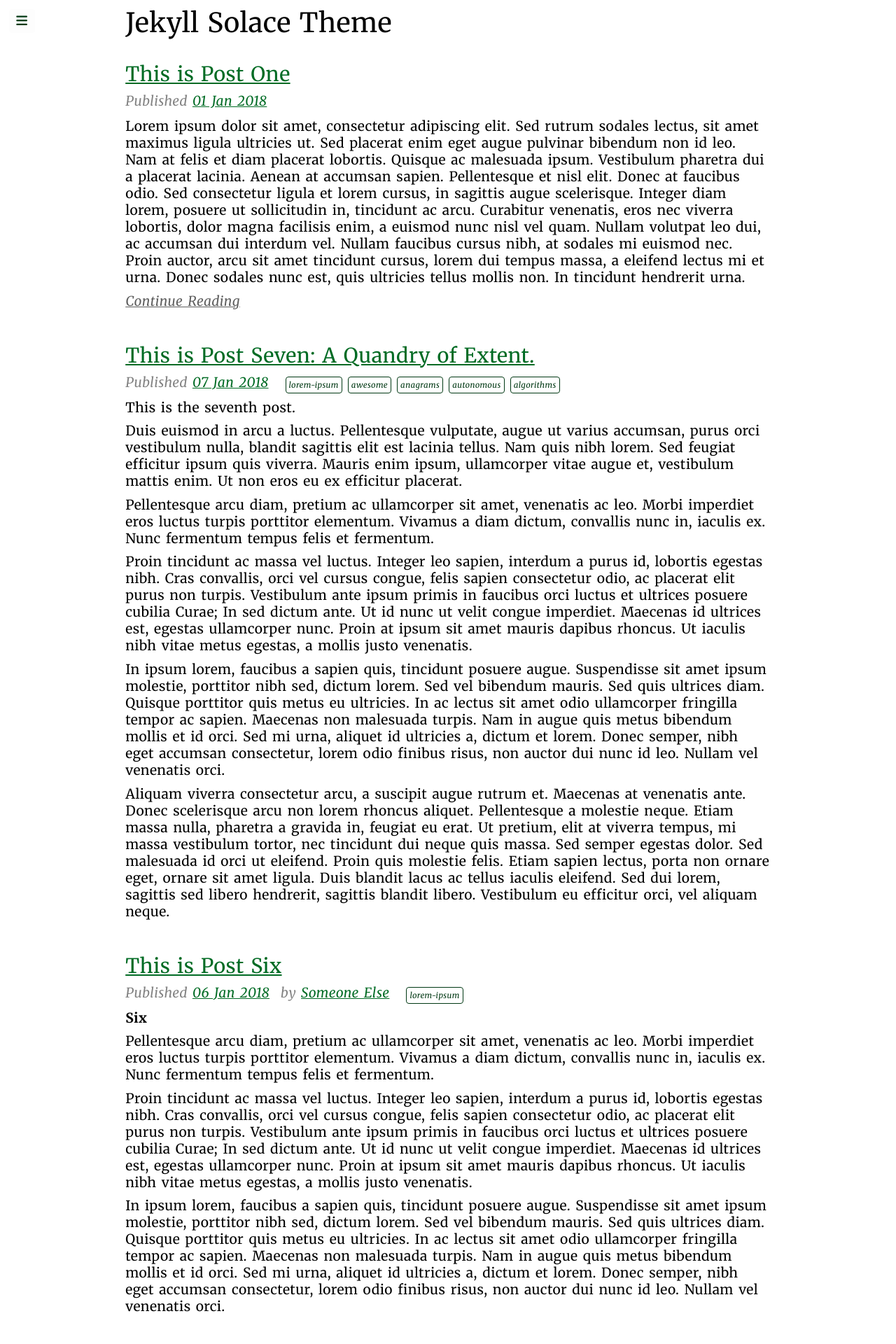
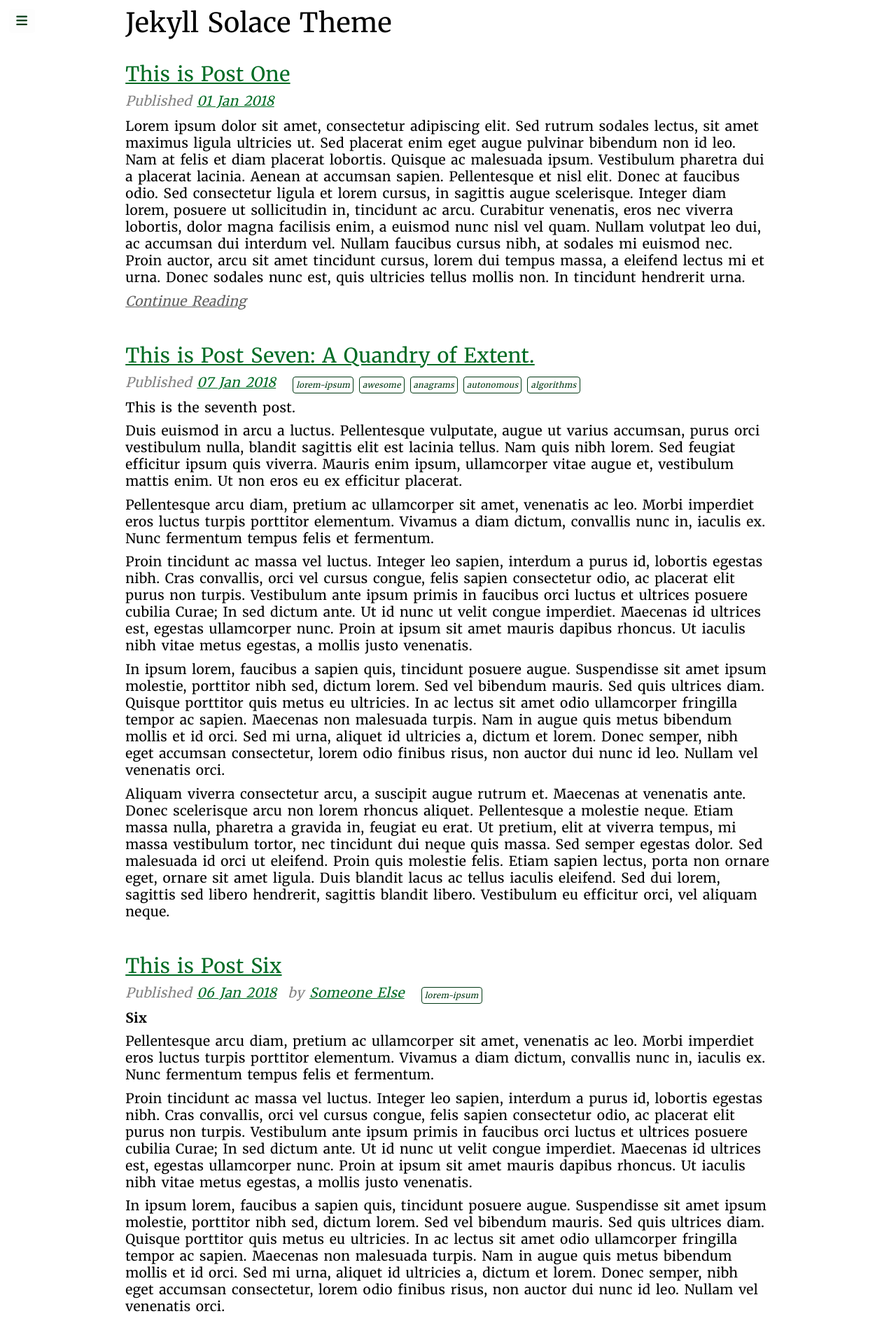
Before and after one commit to samba/jekyll-solace-theme, a Jekyll site: the page built from index.html, in a window 1280 px wide. Shown: the top 1920 px of the page at 70% size. Built offline with Jekyll 4.4.1, drawn with Linux system fonts in a browser that asks for light colours; nearby versions of some CDN libraries.

Commit message:
fallback to adobe fonts

```diff
--- a/_includes/head.html
+++ b/_includes/head.html
@@ -32,6 +32,9 @@
 <!-- Font Awesome. -->
 <script src="https://use.fontawesome.com/679388f50b.js"></script>
 
+<!-- fallback fonts -->
+<script src="//use.edgefonts.net/gentium-basic;ubuntu-mono;merriweather;allerta.js"></script>
+
 <script
     src="https://code.jquery.com/jquery-3.3.1.min.js"
     integrity="sha256-FgpCb/KJQlLNfOu91ta32o/NMZxltwRo8QtmkMRdAu8="
--- a/_sass/_fonts.scss
+++ b/_sass/_fonts.scss
@@ -5,5 +5,5 @@
 - Merriweather Sans
 */
 
-@import url("https://fonts.googleapis.com/css?family=Roboto+Mono|Ubuntu+Mono");
-@import url("http://fonts.googleapis.com/css?family=Merriweather:400,700italic,700,400italic|Merriweather+Sans:400,700italic,700,400italic");
+
+@import url('https://fonts.googleapis.com/css?family=Merriweather:400,700|Merriweather+Sans:400,700|Roboto:400,700|Roboto+Mono:400,700|Ubuntu:400,700|Ubuntu+Mono:400,700');
--- a/_sass/_vars.scss
+++ b/_sass/_vars.scss
@@ -36,8 +36,8 @@
 $base-font-size: 1.2;
 
 // Standard font characteristics
-$base-font-family: "Merriweather", serif;
-$base-font-family-sans: "Merriweather Sans", Helvetica, Arial, sans-serif;
+$base-font-family: "Merriweather", "Gentium Basic", serif;
+$base-font-family-sans: "Merriweather Sans", "Allerta", Helvetica, Arial, sans-serif;
 
 $base-font-weight: 400;
 $base-line-height: 1.5;
```
